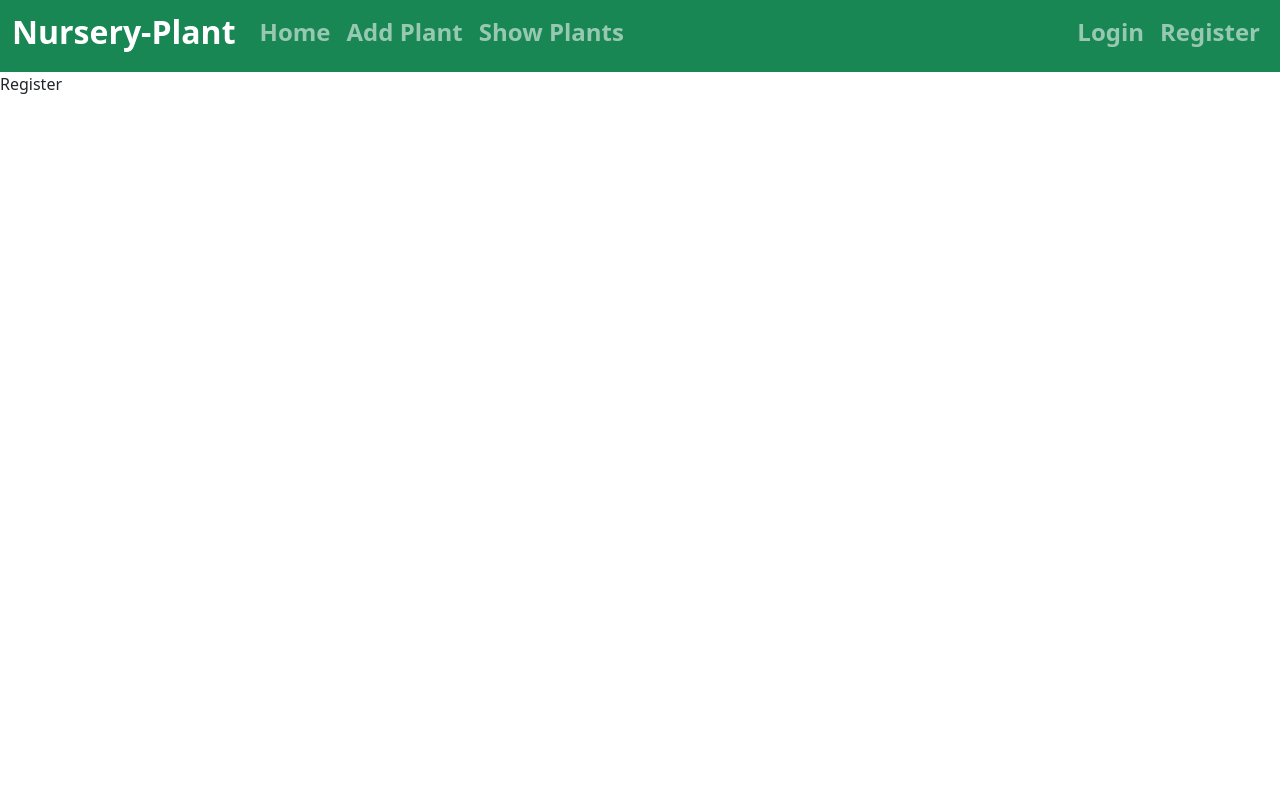
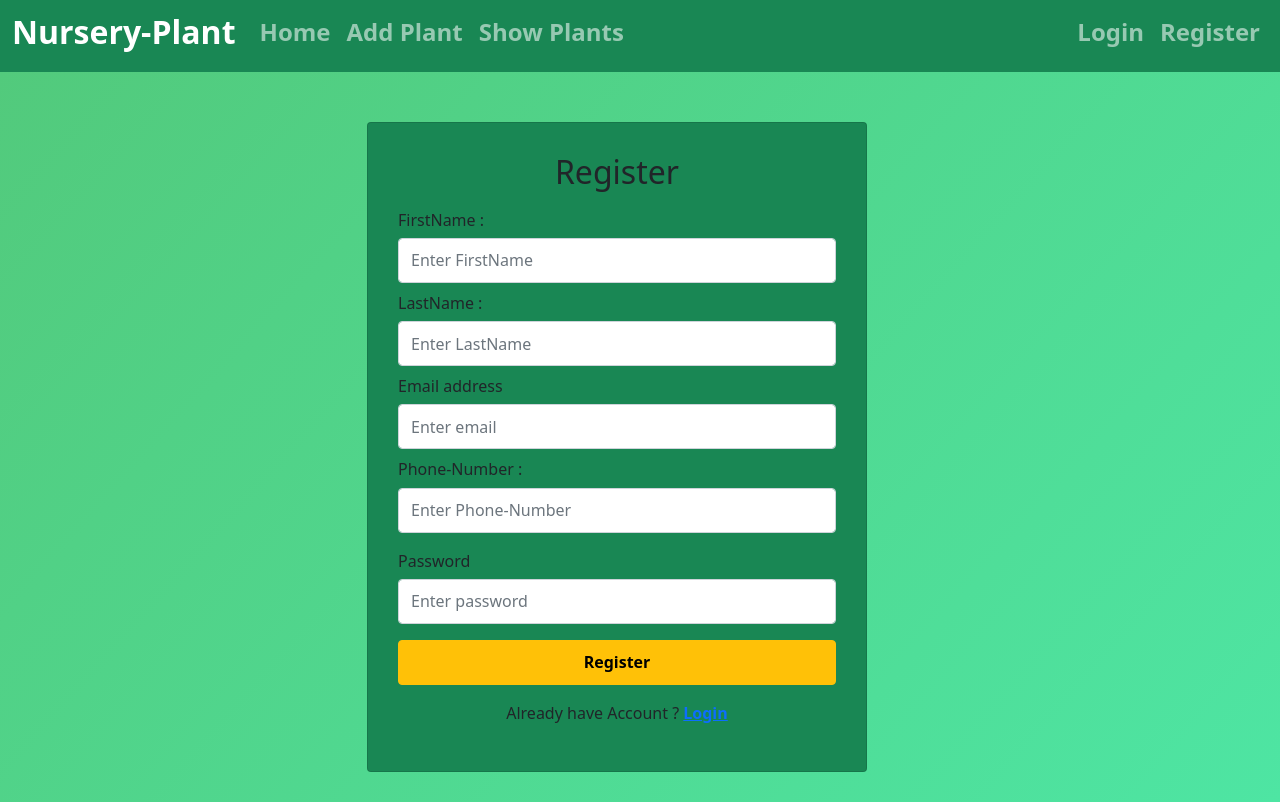
Before and after one commit to AnandShirbhaiyye/nursery-plant, a React (Create React App) app in the folder client/: page /register in a window 1280 px wide. Built offline with nearby package versions, Linux system fonts and the light colour scheme.

Commit message:
create design of login and register

```diff
--- a/client/src/Login/Login.css
+++ b/client/src/Login/Login.css
@@ -0,0 +1,11 @@
+.card_login{
+    padding: 30px;
+    width: 500px;
+    border-radius: 20px;
+    margin-top: 50px;
+    margin-bottom: 30px;
+}
+.gradient{
+    background-color: #F4D03F;
+    background-image: linear-gradient(132deg, #52ca7c 0%, #4ee5a3 100%);
+}
--- a/client/src/Login/Login.js
+++ b/client/src/Login/Login.js
@@ -1,7 +1,61 @@
-import React from 'react'
+import React from "react";
+import "./Login.css";
 
 export default function Login() {
   return (
-    <div>Login</div>
-  )
+    <>
+      <div className="gradient">
+      <div className="container">
+        <div className="row">
+          <div className="col-md-3"></div>
+          <div className="col-md-9">
+            <div className="card card_login bg-success">
+              <h2 className="text-center">Login</h2>
+              <form>
+                <div className="form-group mt-2">
+                  <label htmlFor="email">
+                    <h6>Email address</h6>
+                  </label>
+                  <input
+                    type="email"
+                    className="form-control"
+                    id="email"
+                    placeholder="Enter email"
+                    style={{ height: "45px" }}
+                    required
+                  />
+                </div>
+                <div className="form-group mt-3">
+                  <label htmlFor="password">
+                    <h6>Password</h6>
+                  </label>
+                  <input
+                    type="password"
+                    className="form-control"
+                    id="password"
+                    placeholder="Enter password"
+                    style={{ height: "45px" }}
+                    required
+                  />
+                </div>
+
+                <button
+                  class="btn btn-warning w-100 mt-3"
+                  type="submit"
+                  style={{ height: "45px" }}
+                >
+                  <b>Login</b>
+                </button>
+
+                <p className="text-center mt-2">
+                  Don't have Account ? <a  className="regis_now" href="./register"> <b>Register Now</b></a>
+                </p>
+              </form>
+            </div>
+          </div>
+        </div>
+      </div>
+      </div>
+    </>
+  );
 }
--- a/client/src/Register/Register.js
+++ b/client/src/Register/Register.js
@@ -2,6 +2,104 @@ import React from 'react'
 
 export default function Register() {
   return (
-    <div>Register</div>
+   <>
+   <div className="gradient">
+      <div className="container">
+        <div className="row">
+          <div className="col-md-3"></div>
+          <div className="col-md-9">
+            <div className="card card_login bg-success">
+              <h2 className="text-center">Register</h2>
+              <form>
+              <div className="form-group mt-2">
+                  <label htmlFor="firstname">
+                    <h6>FirstName :</h6>
+                  </label>
+                  <input
+                    type="text"
+                    className="form-control"
+                    id="firstname"
+                    placeholder="Enter FirstName"
+                    style={{ height: "45px" }}
+                    required
+                  />
+                </div>
+
+                <div className="form-group mt-2">
+                  <label htmlFor="firstname">
+                    <h6>LastName :</h6>
+                  </label>
+                  <input
+                    type="text"
+                    className="form-control"
+                    id="lastname"
+                    placeholder="Enter LastName"
+                    style={{ height: "45px" }}
+                    required
+                  />
+                </div>
+
+                <div className="form-group mt-2">
+                  <label htmlFor="email">
+                    <h6>Email address</h6>
+                  </label>
+                  <input
+                    type="email"
+                    className="form-control"
+                    id="email"
+                    placeholder="Enter email"
+                    style={{ height: "45px" }}
+                    required
+                  />
+                </div>
+
+                <div className="form-group mt-2">
+                  <label htmlFor="firstname">
+                    <h6>Phone-Number :</h6>
+                  </label>
+                  <input
+                    type="number"
+                    className="form-control"
+                    id="phone"
+                    placeholder="Enter Phone-Number"
+                    style={{ height: "45px" }}
+                    required
+                  />
+                </div>
+
+
+                <div className="form-group mt-3">
+                  <label htmlFor="password">
+                    <h6>Password</h6>
+                  </label>
+                  <input
+                    type="password"
+                    className="form-control"
+                    id="password"
+                    placeholder="Enter password"
+                    style={{ height: "45px" }}
+                    required
+                  />
+                </div>
+
+                <button
+                  class="btn btn-warning w-100 mt-3"
+                  type="submit"
+                  style={{ height: "45px" }}
+                >
+                  <b>Register</b>
+                </button>
+
+                <p className="text-center mt-3">
+                  Already have Account ? <a  className="regis_now" href="./login"> <b>Login</b></a>
+                </p>
+              </form>
+            </div>
+          </div>
+        </div>
+      </div>
+      </div>
+
+   </>
   )
 }
--- a/client/src/ShowPlant/Showplant.css
+++ b/client/src/ShowPlant/Showplant.css
@@ -1,5 +1,3 @@
-
-
 .card-title{
     font-size: 30px;
     font-weight: bold;
@@ -22,11 +20,12 @@
     justify-content: flex-start;
 }
 .card-border{
-    border: 1px solid black;
+    border: 1px solid rgb(88, 86, 86);
     border-radius: 20px;
     box-shadow: 0 0  10px black;
     transition: 0.2s;
-    background-color:#003311;
+    background-color:#095322;
+    padding: 15px;
 
 
     /* background-color: rgb(82, 142, 82); */
```
